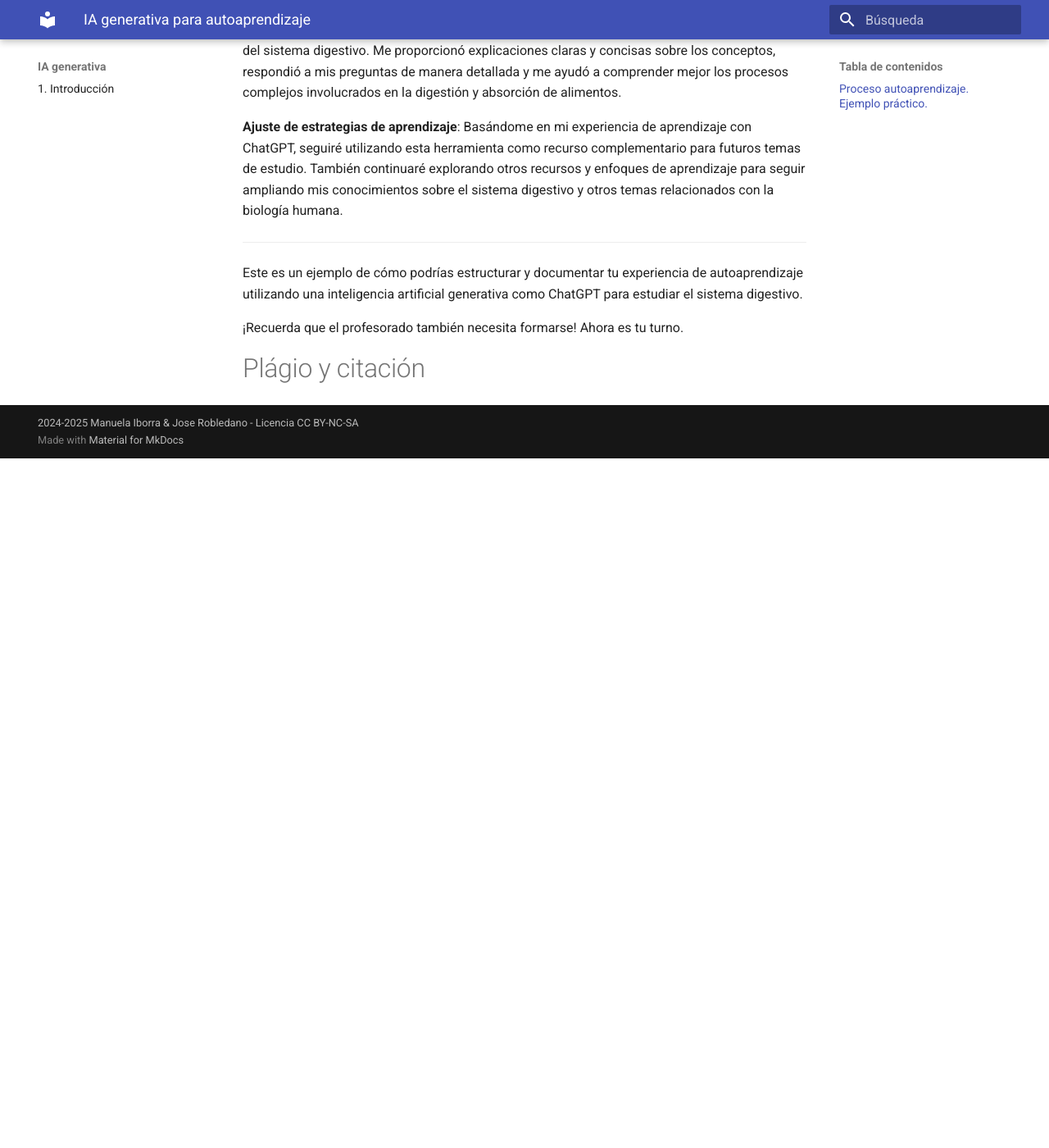
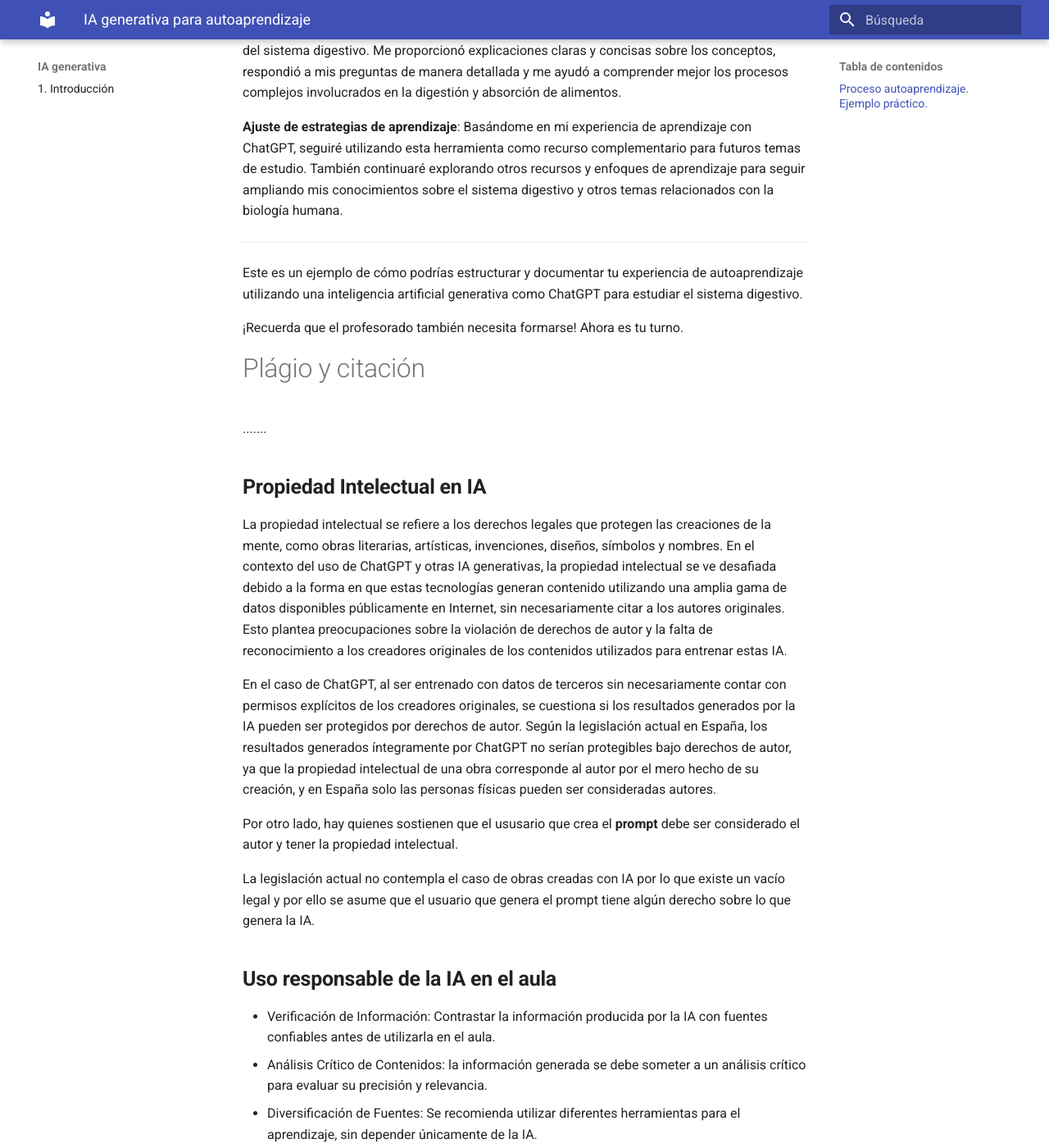
Before and after one commit to sever8a/IAgenerativa, an MkDocs documentation site: the page built from docs/auto.md, in a window 1280 px wide and 1400 px high, scrolled down 1703 px. Shown: the whole window at 82% size. Built offline with MkDocs 1.6.1 and Material for MkDocs 9.7.7, drawn with Linux system fonts in a browser that asks for light colours; before the commit the page ends 2262 px from its top, so only the background shows below that; some of the changed text lies outside the part shown.

Commit message:
actualizacion10-05

```diff
--- a/docs/auto.md
+++ b/docs/auto.md
@@ -59,3 +59,45 @@
 ¡Recuerda que el profesorado también necesita formarse! Ahora es tu turno.
 
 # Plágio y citación
+
+.......
+
+## **Propiedad Intelectual en IA**
+
+La propiedad intelectual se refiere a los derechos legales que protegen las creaciones de la mente, como obras literarias, artísticas, invenciones, diseños, símbolos y nombres. En el contexto del uso de ChatGPT y otras IA generativas, la propiedad intelectual se ve desafiada debido a la forma en que estas tecnologías generan contenido utilizando una amplia gama de datos disponibles públicamente en Internet, sin necesariamente citar a los autores originales. Esto plantea preocupaciones sobre la violación de derechos de autor y la falta de reconocimiento a los creadores originales de los contenidos utilizados para entrenar estas IA.
+
+En el caso de ChatGPT, al ser entrenado con datos de terceros sin necesariamente contar con permisos explícitos de los creadores originales, se cuestiona si los resultados generados por la IA pueden ser protegidos por derechos de autor. Según la legislación actual en España, los resultados generados íntegramente por ChatGPT no serían protegibles bajo derechos de autor, ya que la propiedad intelectual de una obra corresponde al autor por el mero hecho de su creación, y en España solo las personas físicas pueden ser consideradas autores.
+
+Por otro lado, hay quienes sostienen que el ususario que crea el **prompt** debe ser considerado el autor y tener la propiedad intelectual.
+
+La legislación actual no contempla el caso de obras creadas con IA por lo que existe un vacío legal y por ello se asume que el usuario que genera el prompt tiene algún derecho sobre lo que genera la IA.
+
+## **Uso responsable de la IA en el aula**
+
+- Verificación de Información: Contrastar la información producida por la IA con fuentes confiables antes de utilizarla en el aula.
+- Análisis Crítico de Contenidos: la información generada se debe someter a un análisis crítico para evaluar su precisión y relevancia.
+- Diversificación de Fuentes: Se recomienda utilizar diferentes herramientas para el aprendizaje, sin depender únicamente de la IA.
+- Seguridad de Datos: Se debe ser cauteloso al compartir información personal con plataformas basadas en IA.
+- Evaluación Complementaria: No se debe depender exclusivamente de la IA para evaluar el rendimiento del alumnado. Se recomienda utilizar diversos métodos de evaluación que consideren aspectos como la creatividad y el pensamiento crítico.
+- Conciencia de Sesgo: Se debe ser consciente de que la IA puede tener sesgos inherentes y estar preparado para abordar cualquier desigualdad que pueda surgir.
+- Formación Continua: Es esencial mantenerse actualizado sobre las mejores prácticas y las limitaciones de la IA para poder guiar de manera efectiva al alumnado.
+
+
+## **Herramientas de detección de IA**
+
+Estas herramientas se especializan en detectar contenido generado IA y pueden ser útiles para detectar plagio en textos generados por modelos de lenguaje como ChatGPT. Algunas herramientas importantes son:
+
+
+
+- [**GPTZero**](https://zerogpt.net/es){:target="_blank"}
+
+<center>![](imagenes/detector1.PNG)</center>
+
+
+- [**Copyleaks**](https://copyleaks.com/es/ai-content-detector){:target="_blank"}
+
+<center>![](imagenes/detector2.PNG)</center>
+
+- [**Smodin**](https://smodin.io/es/detector-de-contenido-de-ia){:target="_blank"}
+
+<center>![](imagenes/detector3.PNG)</center>
--- a/mkdocs.yml
+++ b/mkdocs.yml
@@ -16,7 +16,7 @@
   #   - "4.4. ": "p.md"
   #   - "4.5. ": "p.md"
   #- "4. Imágenes y vídeos ": "text2image.md"
-  #- "5. Autoaprendizaje y plagio": "auto.md"
+  #- "5. Ética y responsabilidad en la IA generativa": "auto.md"
   # - "7. Plagio": "plagio.md"
 
 theme:
```
Also changed, not shown: docs/conversa.md (+12 -0 lines), docs/imagenes/detector1.PNG (added), docs/imagenes/detector2.PNG (added), docs/imagenes/detector3.PNG (added), docs/imagenes/p1.png, site/auto.html, site/conversa.html, site/imagenes/detector1.PNG (added), site/imagenes/detector2.PNG (added), site/imagenes/detector3.PNG (added), site/imagenes/p1.png, site/search/search_index.json, site/sitemap.xml, 1 other file.
